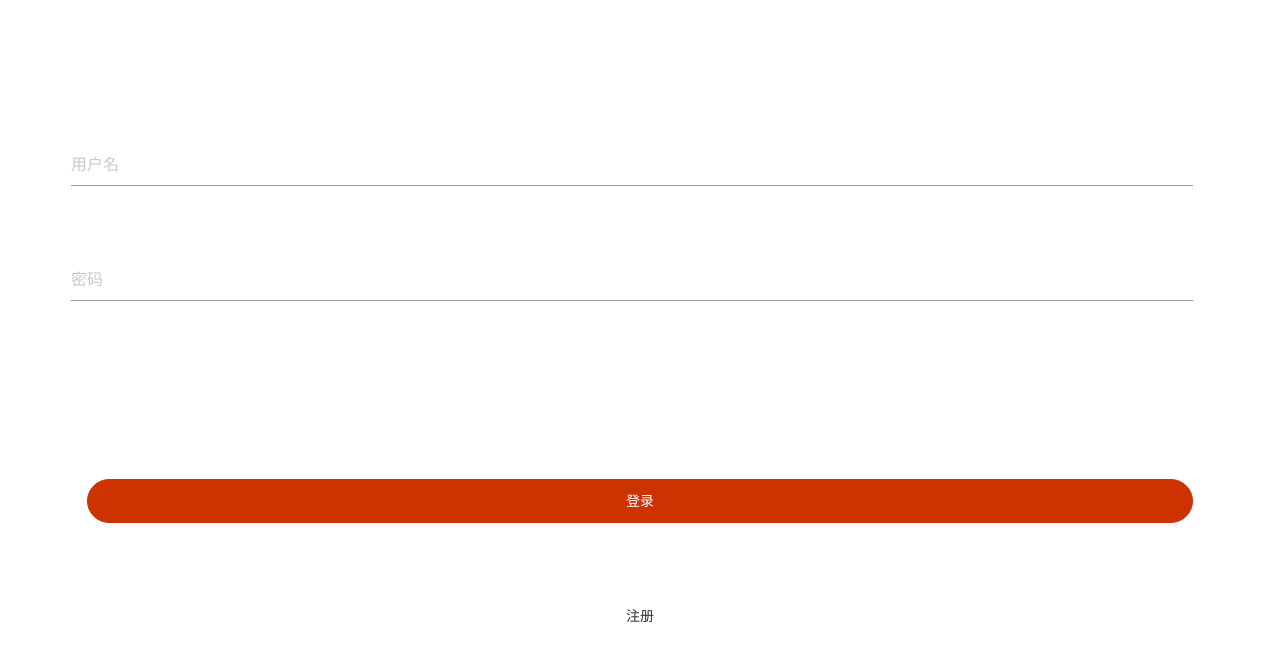
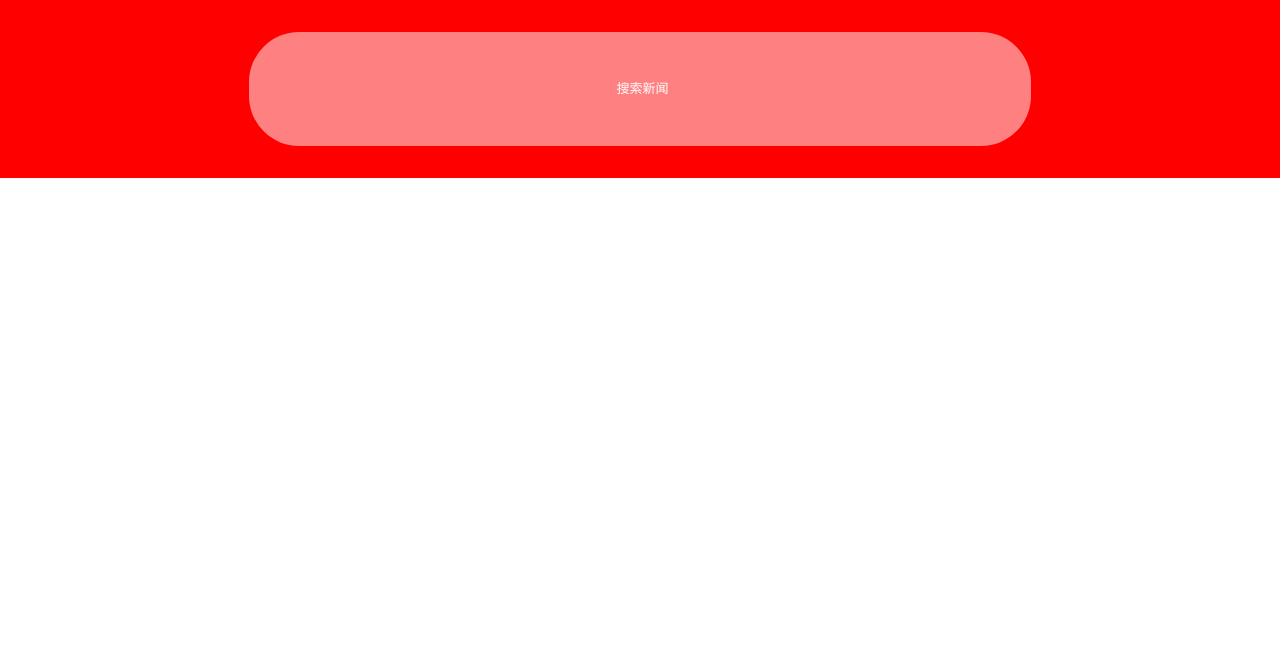
Before and after one commit to 885527051/news, a Vue app: page / in a window 1280 px wide. Before the commit this address led to /login. Shown: the top 660 px of the page. Built offline with nearby package versions, Linux system fonts and the light colour scheme; a small style sheet from the web is missing.

Commit message:
首页头部

```diff
--- a/src/router/index.js
+++ b/src/router/index.js
@@ -7,7 +7,8 @@
 const routes = [
   {
     path:"/",
-    redirect:"/login"
+    // redirect:"/index",
+    component:()=>import("@/views/Index")
   },
  {
   //  登录页
--- /dev/null
+++ b/src/views/Index.vue
@@ -0,0 +1,61 @@
+<template>
+  <div>
+    <!-- 首页 -->
+    <!-- 红色的头部 -->
+    <div class="header">
+      <span class="iconfont iconnew"></span>
+      <router-link to="#" class="search">
+        <span class="iconfont iconsearch"></span>
+        <i>搜索新闻</i>
+      </router-link>
+      <router-link to="/personal">
+        <span class="iconfont iconwode"></span>
+      </router-link>
+    </div>
+  </div>
+</template>
+
+<script>
+export default {
+
+}
+</script>
+
+<style scoped lang="less">
+.header{
+  height: 50/360*100vw;
+  background: #ff0000;
+  display: flex;
+  padding: 0 20/360*100vw;
+  justify-content: space-between;
+  align-items: center;
+  color: #fff;
+  .iconnew{
+    font-size: 20px;
+    // 定义 2D 缩放转换
+    transform: scale(3);
+    position: relative;
+    left: 20/360*100vw;
+  }
+  .search{
+    flex: 1;
+    height: 32/360*100vw;
+    margin: 0 50/360*100vw;
+    background: rgba(255, 255, 255, 0.5);
+    display: flex;
+    justify-content: center;
+    align-items: center;
+    border-radius: 50px;
+    font-size: 13px;
+    line-height: 1;
+    // 设置垂直对齐方式，middle=放在父元素中部
+    vertical-align: middle;
+    span{
+      margin-right: 5px;
+    }
+  }
+  .iconnew{
+    font-size: 20px;
+  }
+}
+</style>
```
